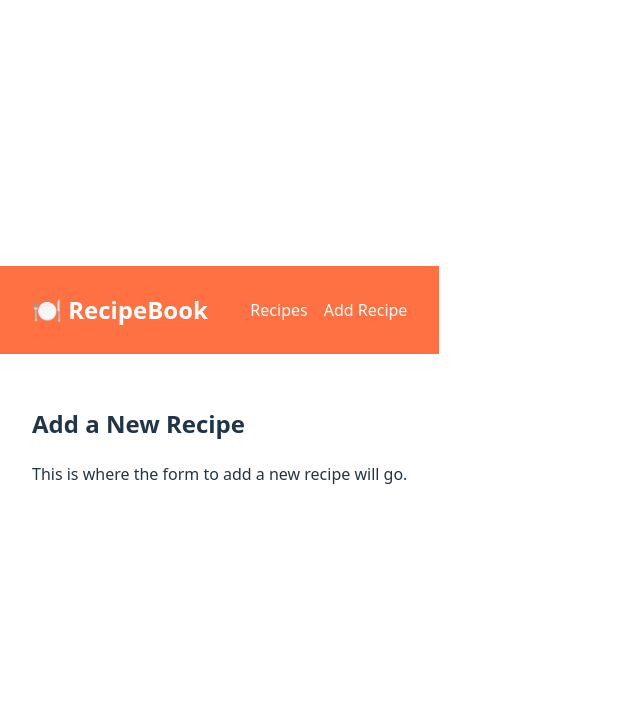
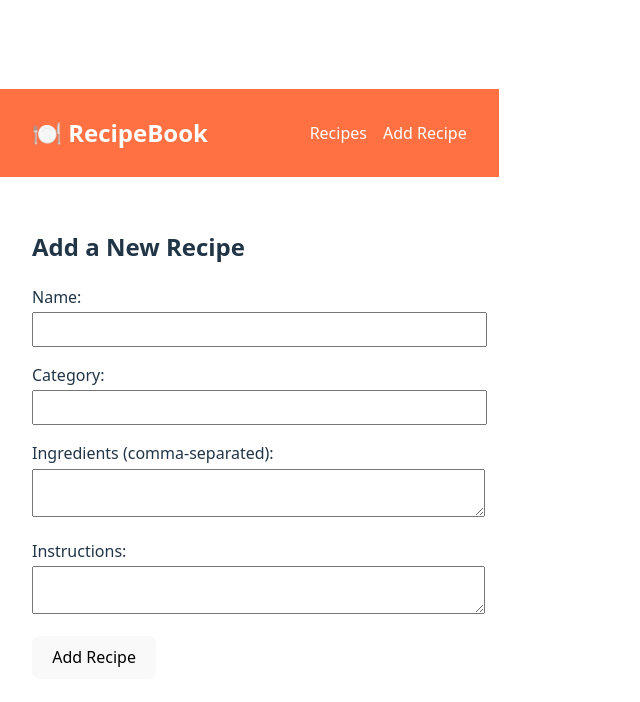
Before and after one commit to AdityaVikramSingh19/recipe-book, a React (Vite) app: page /add in a window 1280 px wide. Shown: the top 702 px of the page, without its empty margins (0-640 px from the left). Built offline with nearby package versions, Linux system fonts and the light colour scheme.

Commit message:
Udated AddRecipe.jsx and css

```diff
--- /dev/null
+++ b/src/pages/AddRecipe.css
@@ -0,0 +1,22 @@
+.add-recipe-container {
+    padding: 2rem;
+    max-width: 600px;
+    margin: auto;
+  }
+
+  form label {
+    display: block;
+    margin-bottom: 1rem;
+  }
+
+  input,
+  textarea {
+    width: 100%;
+    padding: 0.5rem;
+    margin-top: 0.2rem;
+  }
+
+  .error {
+    color: red;
+    font-size: 0.9rem;
+  }
--- a/src/pages/AddRecipe.jsx
+++ b/src/pages/AddRecipe.jsx
@@ -1,10 +1,69 @@
-import React from 'react';
+import React, { useState } from 'react';
+import './AddRecipe.css';
 
 const AddRecipe = () => {
+  const [formData, setFormData] = useState({
+    name: '',
+    category: '',
+    ingredients: '',
+    instructions: '',
+  });
+
+  const [errors, setErrors] = useState({});
+
+  const handleChange = (e) => {
+    setFormData({ ...formData, [e.target.name]: e.target.value });
+  };
+
+  const validate = () => {
+    const newErrors = {};
+    if (!formData.name) newErrors.name = 'Name is required';
+    if (!formData.category) newErrors.category = 'Category is required';
+    if (!formData.ingredients) newErrors.ingredients = 'Ingredients are required';
+    if (!formData.instructions) newErrors.instructions = 'Instructions are required';
+    return newErrors;
+  };
+
+  const handleSubmit = (e) => {
+    e.preventDefault();
+    const validationErrors = validate();
+    if (Object.keys(validationErrors).length > 0) {
+      setErrors(validationErrors);
+    } else {
+      console.log('Recipe submitted:', formData);
+      alert('Recipe added successfully (mock)');
+      // Reset form
+      setFormData({ name: '', category: '', ingredients: '', instructions: '' });
+      setErrors({});
+    }
+  };
+
   return (
-    <div style={{ padding: '2rem' }}>
+    <div className="add-recipe-container">
       <h2>Add a New Recipe</h2>
-      <p>This is where the form to add a new recipe will go.</p>
+      <form onSubmit={handleSubmit}>
+        <label>
+          Name:
+          <input type="text" name="name" value={formData.name} onChange={handleChange} />
+          {errors.name && <span className="error">{errors.name}</span>}
+        </label>
+        <label>
+          Category:
+          <input type="text" name="category" value={formData.category} onChange={handleChange} />
+          {errors.category && <span className="error">{errors.category}</span>}
+        </label>
+        <label>
+          Ingredients (comma-separated):
+          <textarea name="ingredients" value={formData.ingredients} onChange={handleChange} />
+          {errors.ingredients && <span className="error">{errors.ingredients}</span>}
+        </label>
+        <label>
+          Instructions:
+          <textarea name="instructions" value={formData.instructions} onChange={handleChange} />
+          {errors.instructions && <span className="error">{errors.instructions}</span>}
+        </label>
+        <button type="submit">Add Recipe</button>
+      </form>
     </div>
   );
 };
```
